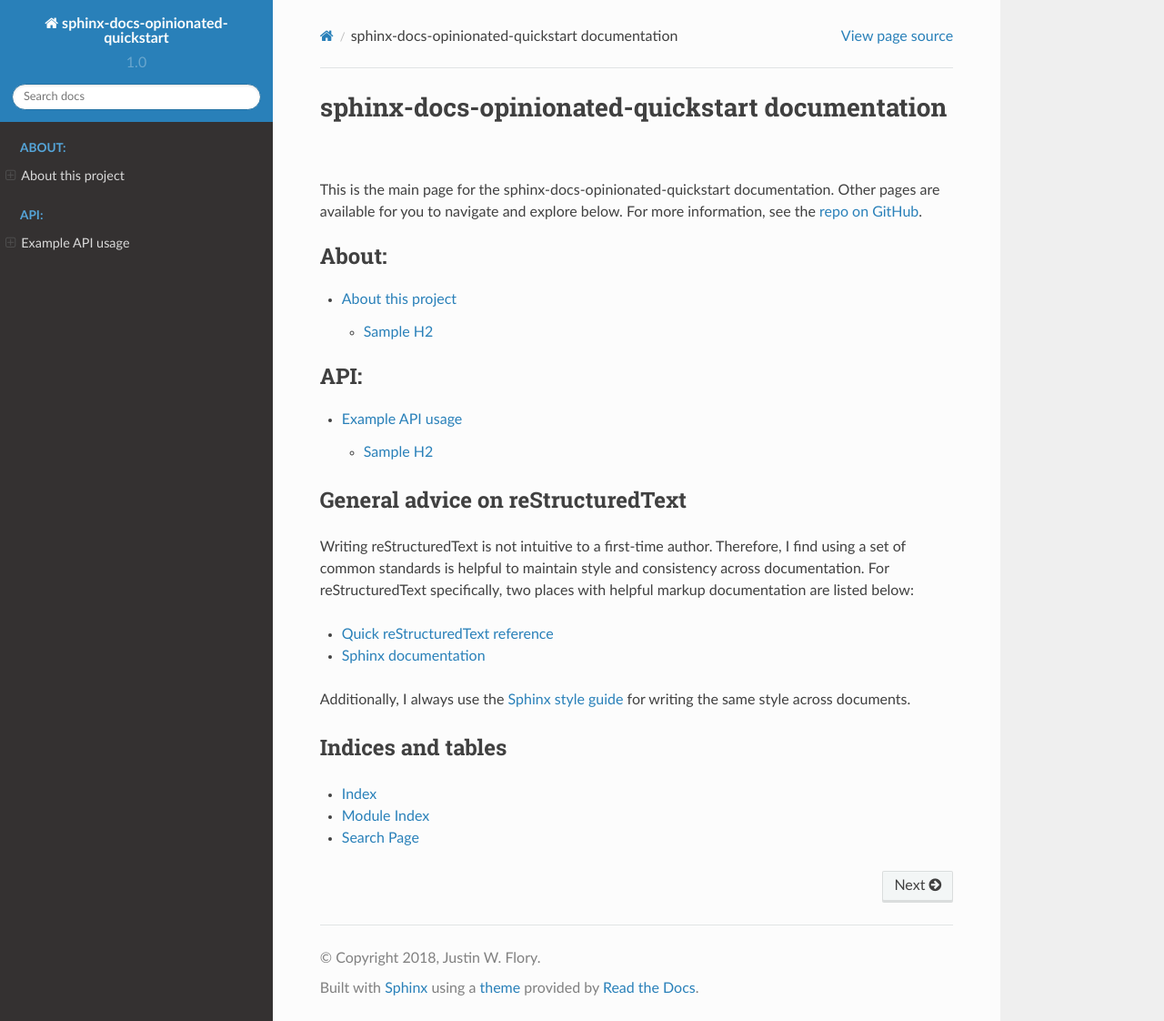
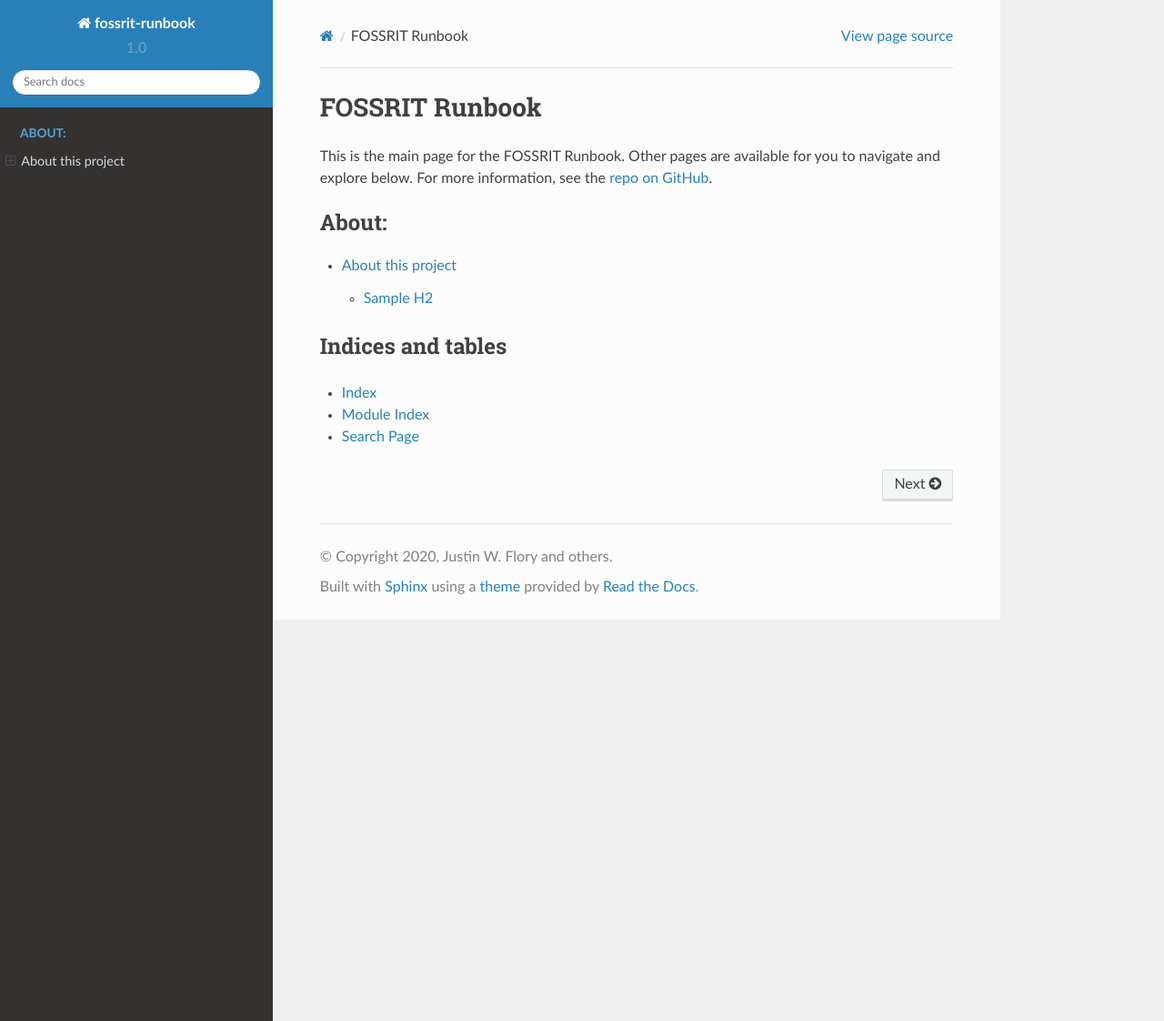
Before and after one commit to FOSSRIT/runbook, a Sphinx documentation site: the page built from docs/index.rst, in a window 1280 px wide and 1122 px high. Shown: the whole window at 91% size. Built offline with Sphinx 7.4.7 and the Read the Docs theme 2.0.0, drawn with Linux system fonts in a browser that asks for light colours; formulas are drawn with MathJax 3.

Commit message:
:label: Update Sphinx configuration and build scripts
This commit changes the Sphinx configuration file, build scripts, and
docs index page to use the correct name for the FOSSRIT Runbook, as well
as some other minor adjustments. These are mostly cosmetic, since the
config options I prefer as a default came from the template repository,
jwflory/sphinx-docs-opinionated-quickstart.

Signed-off-by: Justin W. Flory <git@jwf.io>

```diff
--- a/docs/conf.py
+++ b/docs/conf.py
@@ -5,6 +5,8 @@
 # This file does only contain a selection of the most common options. For a
 # full list see the documentation:
 # http://www.sphinx-doc.org/en/master/config
+
+import sphinx_rtd_theme
 
 # -- Path setup --------------------------------------------------------------
 
@@ -19,9 +21,9 @@
 
 # -- Project information -----------------------------------------------------
 
-project = 'sphinx-docs-opinionated-quickstart'
-copyright = '2018, Justin W. Flory'
-author = 'Justin W. Flory'
+project = 'fossrit-runbook'
+copyright = '2020, Justin W. Flory and others'
+author = 'Justin W. Flory and others'
 
 # The short X.Y version
 version = '1.0'
@@ -83,7 +85,6 @@ pygments_style = 'sphinx'
 # The theme to use for HTML and HTML Help pages.  See the documentation for
 # a list of builtin themes.
 #
-import sphinx_rtd_theme
 html_theme = 'sphinx_rtd_theme'
 html_theme_path = [sphinx_rtd_theme.get_html_theme_path()]
 
@@ -115,7 +116,7 @@ html_static_path = ['_static']
 # -- Options for HTMLHelp output ---------------------------------------------
 
 # Output file base name for HTML help builder.
-htmlhelp_basename = 'sphinx-docs-opinionated-quickstartdoc'
+htmlhelp_basename = 'fossrit-runbookdoc'
 
 
 # -- Options for LaTeX output ------------------------------------------------
@@ -142,7 +143,7 @@ latex_elements = {
 # (source start file, target name, title,
 #  author, documentclass [howto, manual, or own class]).
 latex_documents = [
-    (master_doc, 'sphinx-docs-opinionated-quickstart.tex', 'sphinx-docs-opinionated-quickstart Documentation',
+    (master_doc, 'fossrit-runbook.tex', 'FOSSRIT Runbook',
      'Justin W. Flory', 'manual'),
 ]
 
@@ -152,7 +153,7 @@ latex_documents = [
 # One entry per manual page. List of tuples
 # (source start file, name, description, authors, manual section).
 man_pages = [
-    (master_doc, 'sphinx-docs-opinionated-quickstart', 'sphinx-docs-opinionated-quickstart Documentation',
+    (master_doc, 'fossrit-runbook', 'FOSSRIT Runbook',
      [author], 1)
 ]
 
@@ -163,9 +164,13 @@ man_pages = [
 # (source start file, target name, title, author,
 #  dir menu entry, description, category)
 texinfo_documents = [
-    (master_doc, 'sphinx-docs-opinionated-quickstart', 'sphinx-docs-opinionated-quickstart Documentation',
-     author, 'sphinx-docs-opinionated-quickstart', 'One line description of project.',
-     'Miscellaneous'),
+    (master_doc,
+        'fossrit-runbook',
+        'FOSSRIT Runbook',
+        author,
+        'fossrit-runbook',
+        'Documentation and information about the Free and Open Source community at RIT',
+        'Miscellaneous'),
 ]
 
 
--- a/docs/index.rst
+++ b/docs/index.rst
@@ -1,15 +1,10 @@
-.. sphinx-docs-opinionated-quickstart documentation master file, created by
-   sphinx-quickstart on Mon Nov  5 13:02:02 2018.
-   You can adapt this file completely to your liking, but it should at least
-   contain the root `toctree` directive.
+###############
+FOSSRIT Runbook
+###############
 
-################################################
-sphinx-docs-opinionated-quickstart documentation
-################################################
-
-This is the main page for the sphinx-docs-opinionated-quickstart documentation.
+This is the main page for the FOSSRIT Runbook.
 Other pages are available for you to navigate and explore below.
-For more information, see the `repo on GitHub <https://github.com/jwflory/sphinx-docs-opinionated-quickstart>`_.
+For more information, see the `repo on GitHub <https://github.com/FOSSRIT/runbook>`_.
 
 .. toctree::
     :maxdepth: 2
@@ -19,28 +14,6 @@ For more information, see the `repo on GitHub <https://github.com/jwflory/sphinx
 
     about/*
 
-.. toctree::
-    :maxdepth: 2
-    :name: api
-    :caption: API:
-    :glob:
-
-    api/*
-
-
-**********************************
-General advice on reStructuredText
-**********************************
-
-Writing reStructuredText is not intuitive to a first-time author.
-Therefore, I find using a set of common standards is helpful to maintain style and consistency across documentation.
-For reStructuredText specifically, two places with helpful markup documentation are listed below:
-
-* `Quick reStructuredText reference <http://docutils.sourceforge.net/docs/user/rst/quickref.html>`_
-* `Sphinx documentation <https://media.readthedocs.org/pdf/sphinx/stable/sphinx.pdf>`_
-
-Additionally, I always use the `Sphinx style guide <https://documentation-style-guide-sphinx.readthedocs.io/>`_ for writing the same style across documents.
-
 
 ******************
 Indices and tables
```
Also changed, not shown: 1 other file.
